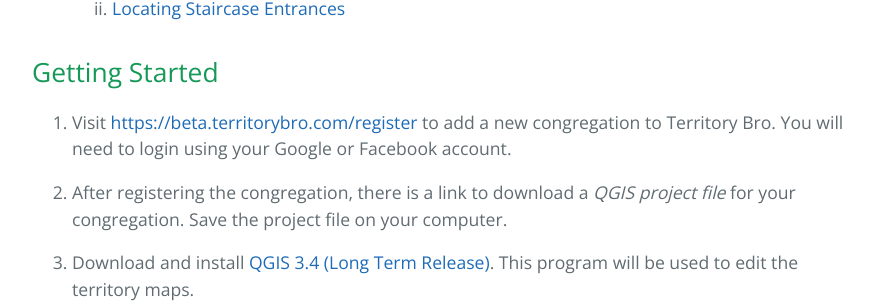
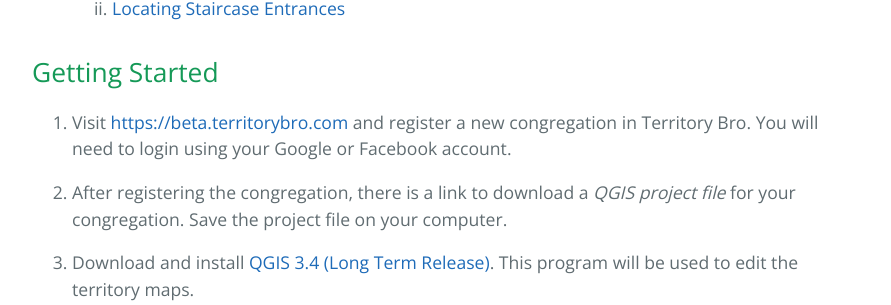
Before and after one commit to luontola/territory-bro, a Jekyll site: the page built from docs/guide.md, in a window 1280 px wide and 900 px high, scrolled down 595 px. Shown: the part 150-455 px from the top of the window, without its empty margins (192-1083 px from the left). Built offline with Jekyll 4.4.1, drawn with Linux system fonts in a browser that asks for light colours.

Commit message:
📝 Link to the demo
Why:
- Try to increase customer conversion rate by showing what is possible
  before having to learn how to use QGIS
- In registration guide, link to the front page so that also those users
  will see the button to view a demo before registering

```diff
--- a/docs/guide.md
+++ b/docs/guide.md
@@ -20,7 +20,7 @@
 
 ## Getting Started
 
-1. Visit <https://beta.territorybro.com/register> to add a new congregation to Territory Bro. You will need to login using your Google or Facebook account.
+1. Visit <https://beta.territorybro.com> and register a new congregation in Territory Bro. You will need to login using your Google or Facebook account.
 
 2. After registering the congregation, there is a link to download a *QGIS project file* for your congregation. Save the project file on your computer.
 
```
Also changed, not shown: docs/index.md (+2 -0 lines).
